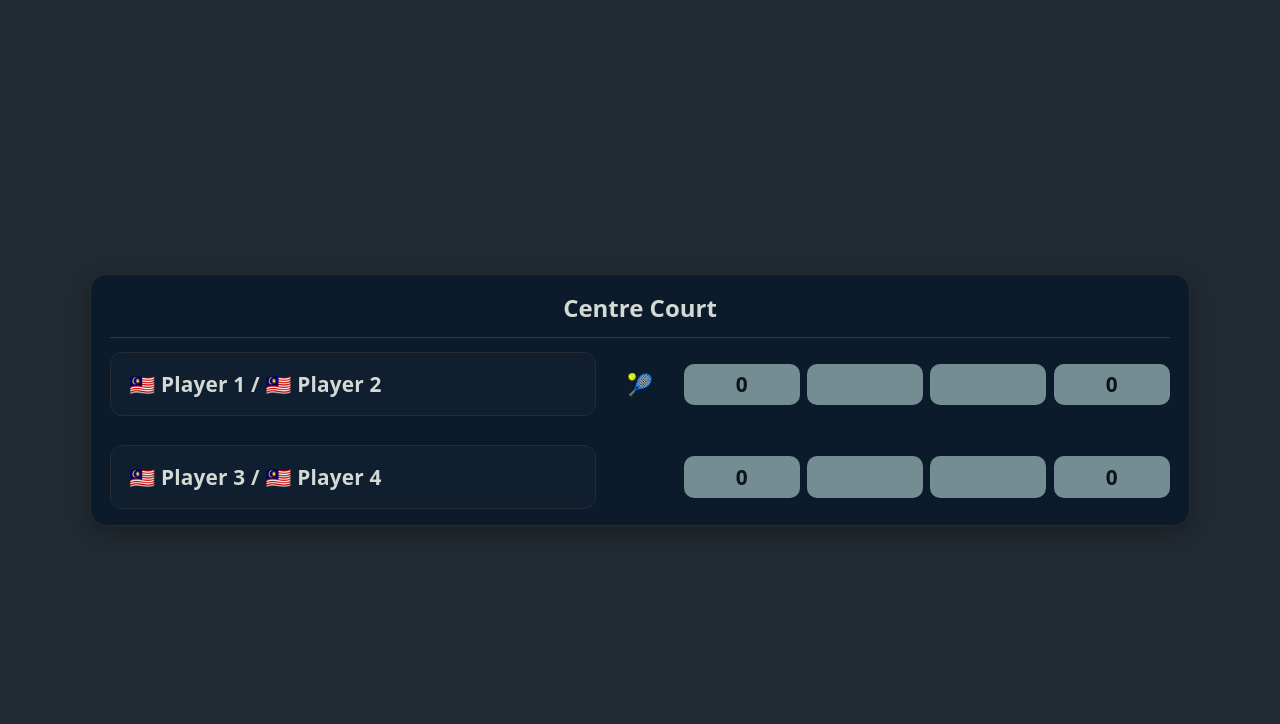
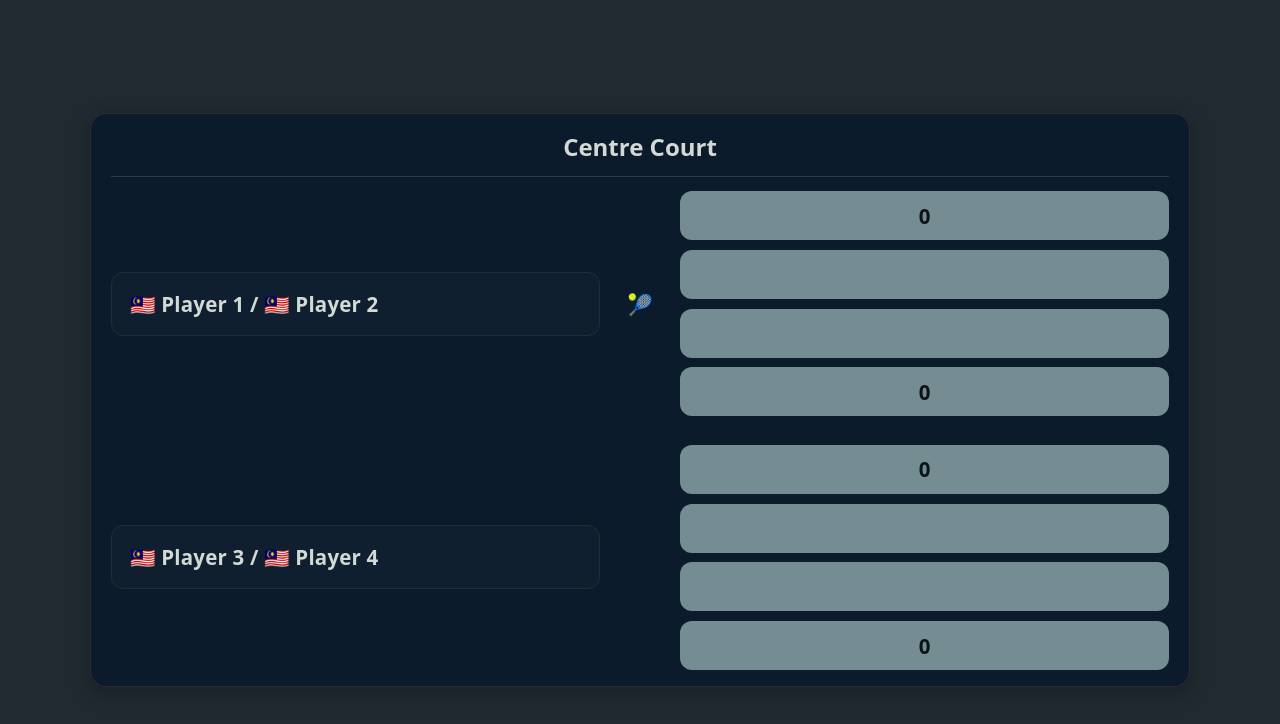
Before and after one commit to scrumpybeetlewink-arch/joyscores-jdp, a Next.js app: page /live in a window 1280 px wide. Shown: the top 724 px of the page. Built offline with nearby package versions, Linux system fonts and the light colour scheme; no server answers.

Commit message:
Update page.tsx

```diff
--- a/app/live/page.tsx
+++ b/app/live/page.tsx
@@ -1,14 +1,13 @@
 // @ts-nocheck
 "use client";
-
 export const dynamic = "force-static";
 
 import { useEffect, useMemo, useState } from "react";
 import { db, ensureAnonLogin } from "@/lib/firebase.client";
 import { ref, onValue } from "firebase/database";
 
-/** ---------- Shared ---------- */
 const PATH = "/courts/court1";
+
 type Side = "p1" | "p2";
 type BestOf = 3 | 5;
 type Player = { name: string; cc: string };
@@ -37,11 +36,7 @@ const defaultState: ScoreState = {
 };
 
 function normalize(v:any): ScoreState {
-  return {
-    ...defaultState,
-    ...v,
-    meta: { name: v?.meta?.name ?? "Centre Court", bestOf: (v?.meta?.bestOf===5?5:3) as BestOf },
-  };
+  return { ...defaultState, ...v, meta:{ name:v?.meta?.name ?? "Centre Court", bestOf:(v?.meta?.bestOf===5?5:3) as BestOf }};
 }
 
 export default function LivePage() {
@@ -58,50 +53,44 @@ export default function LivePage() {
 
   const maxSets = useMemo(()=> (s.meta?.bestOf===5?5:3), [s.meta?.bestOf]);
 
-  const Row = ({ side }: { side: Side }) => {
-    const players = s.players, sets = s.sets, games = s.games;
-    const names = side==="p1"
-      ? [`${players["1a"].cc} ${players["1a"].name||"Player 1"}`, `${players["1b"].cc} ${players["1b"].name||"Player 2"}`]
-      : [`${players["2a"].cc} ${players["2a"].name||"Player 3"}`, `${players["2b"].cc} ${players["2b"].name||"Player 4"}`];
+  function Row({side}:{side:Side}){
+    const p=s.players, sets=s.sets, games=s.games;
+    const line = side==="p1"
+      ? `${p["1a"].cc} ${p["1a"].name||"Player 1"} / ${p["1b"].cc} ${p["1b"].name||"Player 2"}`
+      : `${p["2a"].cc} ${p["2a"].name||"Player 3"} / ${p["2b"].cc} ${p["2b"].name||"Player 4"}`;
 
     const finished = Math.max(sets.p1.length, sets.p2.length);
-    const setCells = Array.from({length:maxSets}).map((_,i)=>{
-      if (i < finished) return side==="p1" ? (sets.p1[i]??"") : (sets.p2[i]??"");
-      if (i === finished) return side==="p1" ? (games.p1??"") : (games.p2??"");
-      return "";
-    });
-    const points = s.tiebreak ? `TB ${s.tb[side]}` : s.points[side];
+    const cells = Array.from({length:maxSets}).map((_,i)=> i<finished ? (side==="p1"?sets.p1[i]??"":sets.p2[i]??"") : i===finished ? (side==="p1"?games.p1:games.p2) : "");
+    const pts = s.tiebreak ? `TB ${s.tb[side]}` : s.points[side];
 
     return (
       <div className="row">
-        <div className="teamline">{names.join(" / ")}</div>
-        <div className="serveCol">{s.server===side ? "🎾" : ""}</div>
-        <div className="scoreGrid" style={{gridTemplateColumns:`repeat(${maxSets+1},1fr)`}}>
-          {setCells.map((v,i)=><div key={i} className="scoreBox">{v}</div>)}
-          <div className="scoreBox">{String(points)}</div>
-        </div>
+        <div className="teamline">{line}</div>
+        <div className="serve">{s.server===side?"🎾":""}</div>
+        <div className="grid">{cells.map((v,i)=><div key={i} className="box">{v}</div>)}<div className="box">{String(pts)}</div></div>
       </div>
     );
-  };
+  }
 
   return (
     <main className="wrap">
       <style>{`
-        :root{ --c-ink:#212A31; --c-ink-2:#0B1B2B; --c-muted:#748D92; --c-cloud:#D3D9D4; }
-        .wrap{ min-height:100vh; background:var(--c-ink); display:flex; align-items:center; justify-content:center; padding:2vh 2vw; }
-        .card{ width:min(1100px,95vw); background:var(--c-ink-2); color:#fff; border-radius:16px; box-shadow:0 6px 20px rgba(0,0,0,.25); padding:1rem 1.2rem; }
+        :root{ --ink:#212A31; --ink2:#0B1B2B; --muted:#748D92; --cloud:#D3D9D4; }
+        .wrap{ min-height:100vh; background:var(--ink); display:flex; align-items:center; justify-content:center; padding:2vh 2vw; }
+        .card{ width:min(1100px,95vw); background:var(--ink2); color:#fff; border-radius:16px; box-shadow:0 6px 20px rgba(0,0,0,.25); padding:1rem 1.25rem; }
         .header{ text-align:center; padding-bottom:.8rem; border-bottom:1px solid rgba(211,217,212,.16); }
-        .courtName{ font-size:1.5em; font-weight:800; color:var(--c-cloud); }
+        .court{ font-size:1.5em; font-weight:800; color:var(--cloud); }
+
         .rows{ display:grid; gap:.9rem; margin-top:.9rem; }
-        .row{ display:grid; grid-template-columns: 1fr 2.8em minmax(0,1fr); gap:.7em; align-items:center; font-size:1.3em; }
-        .teamline{ color:var(--c-cloud); overflow:hidden; white-space:nowrap; text-overflow:ellipsis; }
-        .serveCol{ text-align:center; }
-        .scoreGrid{ display:grid; gap:.35em; }
-        .scoreBox{ background:var(--c-muted); color:#0b1419; border-radius:10px; min-height:2em; display:flex; align-items:center; justify-content:center; font-weight:800; }
+        .row{ display:grid; grid-template-columns: 1fr 3rem minmax(0,1fr); gap:1rem; align-items:center; font-size:1.28em; }
+        .teamline{ color:var(--cloud); overflow:hidden; white-space:nowrap; text-overflow:ellipsis; }
+        .serve{ text-align:center; }
+        .grid{ display:grid; gap:.6rem; grid-template-columns: repeat(${maxSets}+1,1fr); }
+        .box{ background:var(--muted); color:#0b1419; border-radius:12px; min-height:2.4em; display:flex; align-items:center; justify-content:center; font-weight:800; }
       `}</style>
 
       <section className="card">
-        <div className="header"><div className="courtName">{s.meta?.name || "Centre Court"}</div></div>
+        <div className="header"><div className="court">{s.meta?.name || "Centre Court"}</div></div>
         <div className="rows">
           <Row side="p1" />
           <Row side="p2" />
```
